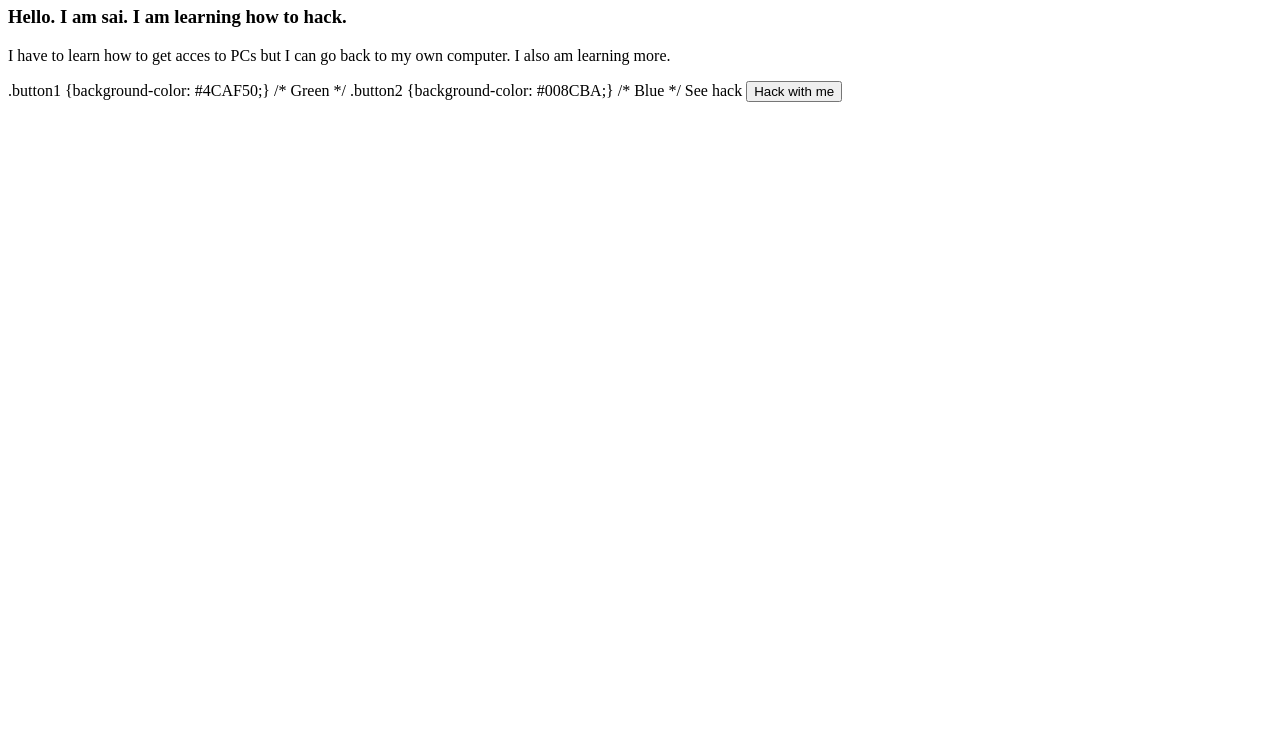
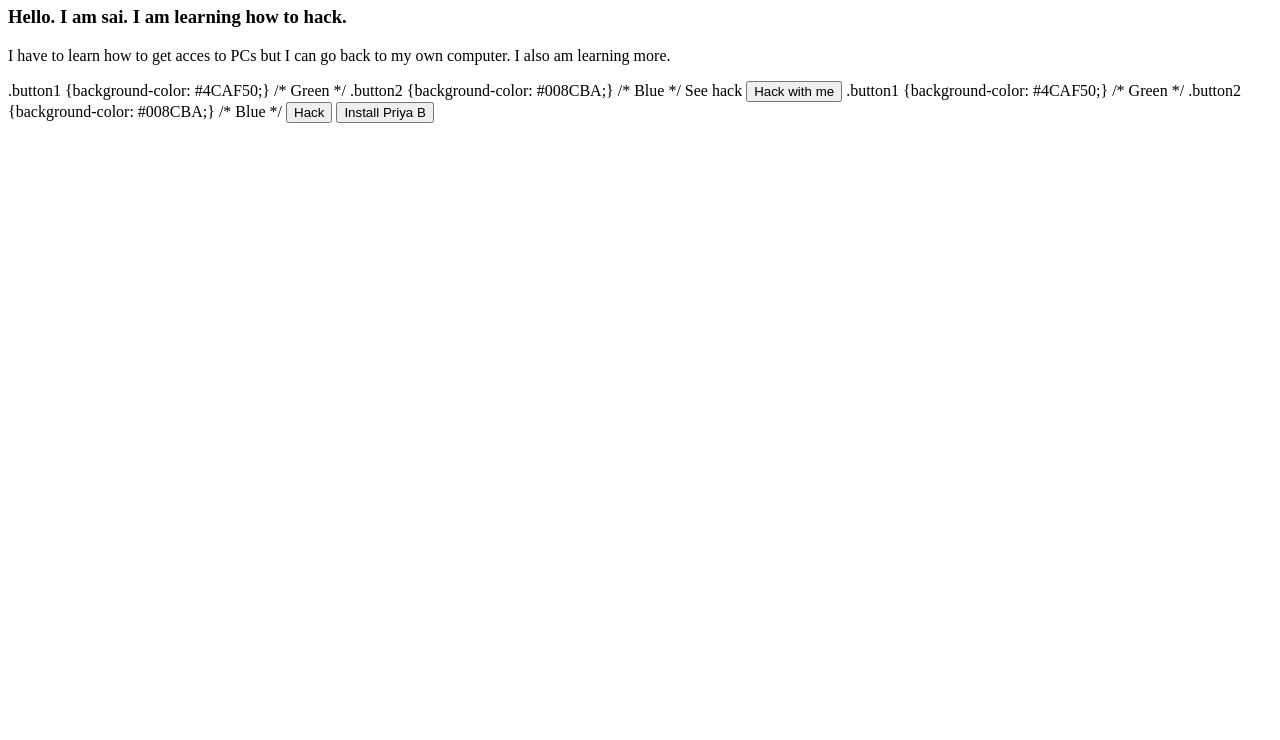
Before and after one commit to secbaymax/secbaymax.github.io, a plain HTML site: page saithehacker.html in a window 1280 px wide. Shown: the part 60-800 px from the top of the page. Drawn offline with Linux system fonts and the light colour scheme.

Commit message:
Update saithehacker.html

```diff
--- a/saithehacker.html
+++ b/saithehacker.html
@@ -11,3 +11,11 @@
 
 <button class="button button1">See hack</button>
 <button class="button button2">Hack with me</button>
+.button1 {background-color: #4CAF50;} /* Green */
+.button2 {background-color: #008CBA;} /* Blue */
+</style>
+</head>
+<body>
+
+<button class="button button1">Hack</button>
+<button class="button button2">Install Priya B</button>
```
